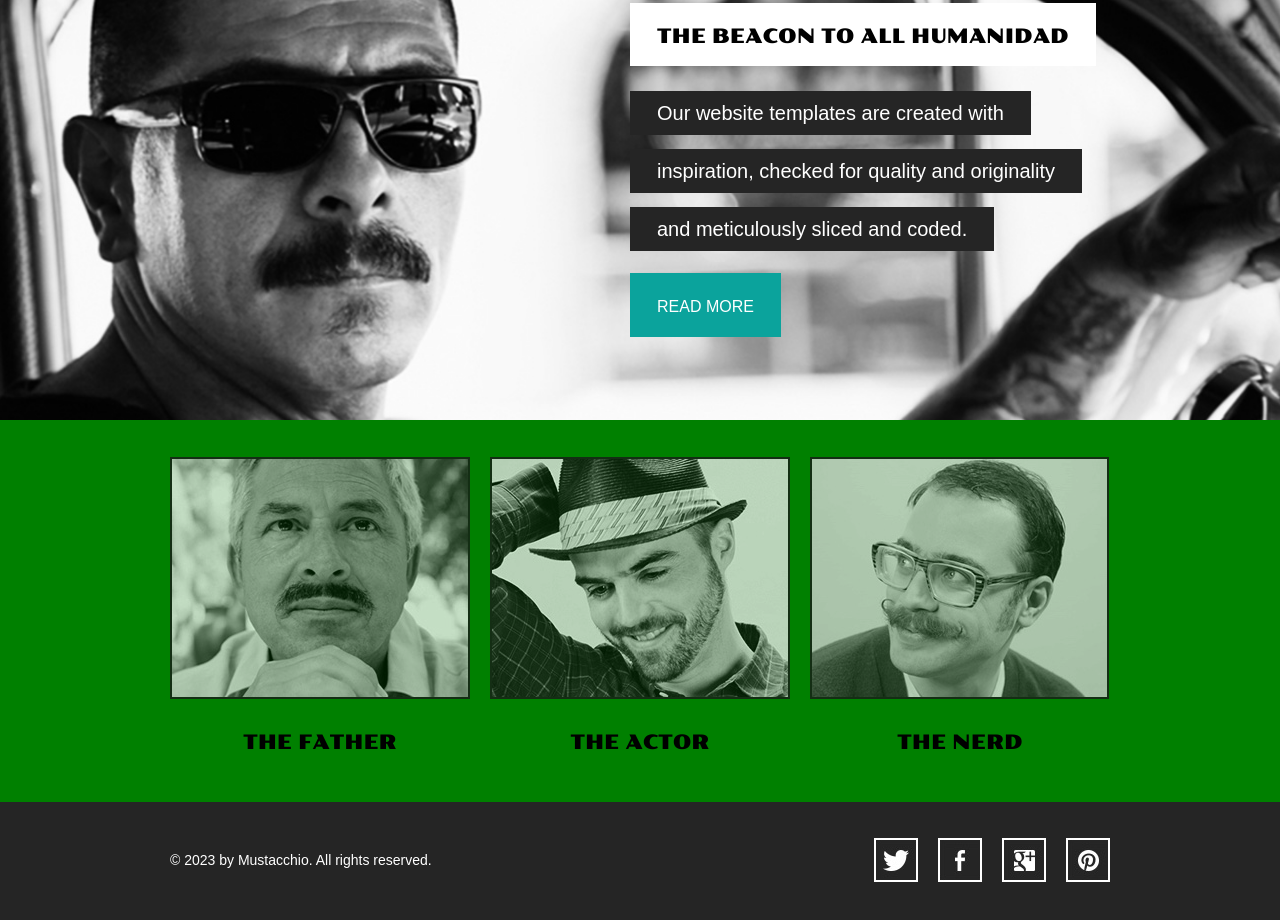
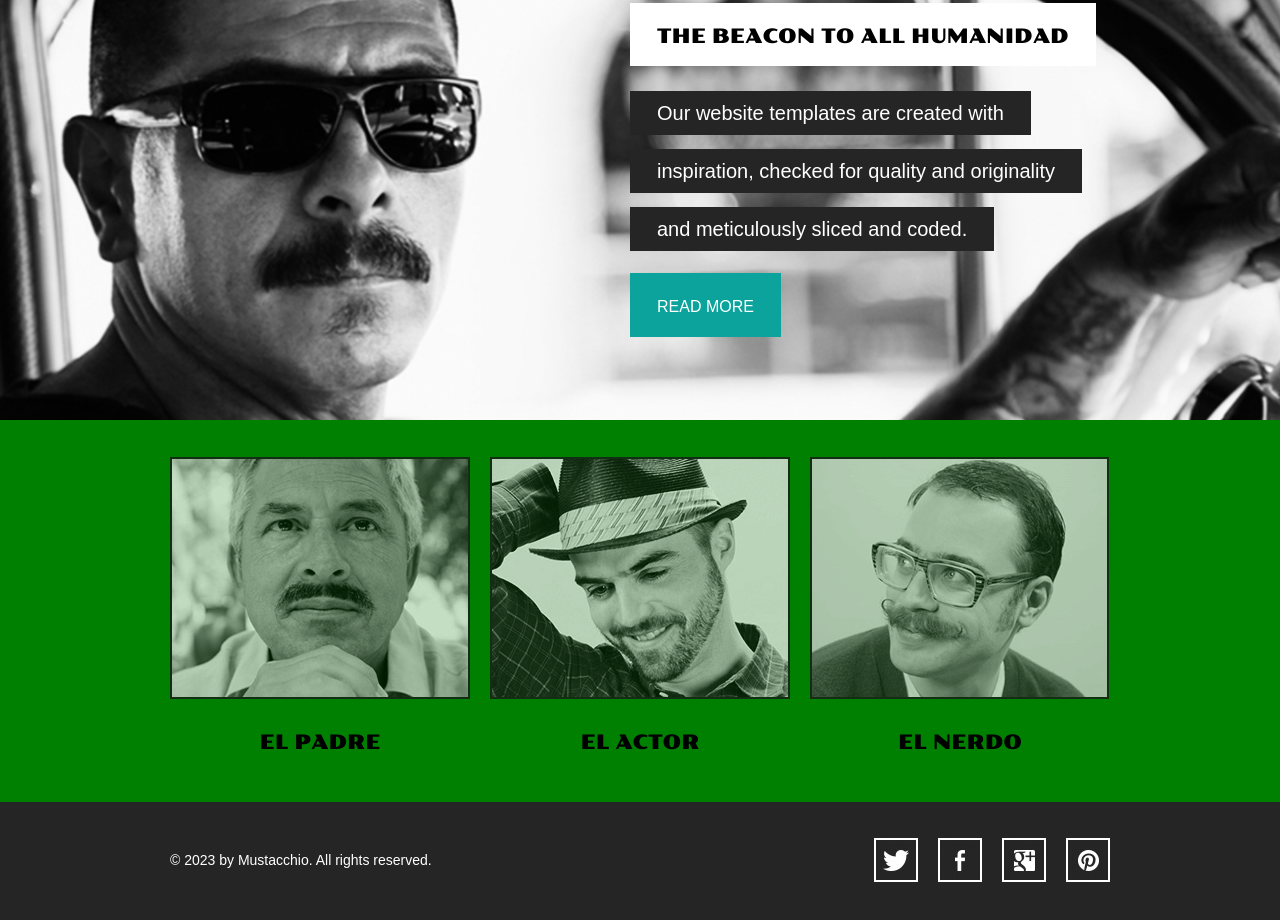
Before and after one commit to noah-dev-hub/proyecto-mostacho, a plain HTML site: page index.html in a window 1280 px wide. Shown: the part 333-1253 px from the top of the page. Drawn offline with Linux system fonts and the light colour scheme.

Commit message:
textos traducidos

```diff
--- a/index.html
+++ b/index.html
@@ -47,19 +47,19 @@
 			<li>
 				<a href="gallery.html">
 					<img src="images/the-father.jpg" alt="">
-					<span>the father</span>
+					<span>el padre</span>
 				</a>
 			</li>
 			<li>
 				<a href="gallery.html">
 					<img src="images/the-actor.jpg" alt="">
-					<span>the actor</span>
+					<span>el actor</span>
 				</a>
 			</li>
 			<li>
 				<a href="gallery.html">
 					<img src="images/the-nerd.jpg" alt="">
-					<span>the nerd</span>
+					<span>el nerdo</span>
 				</a>
 			</li>
 		</ul>
```
